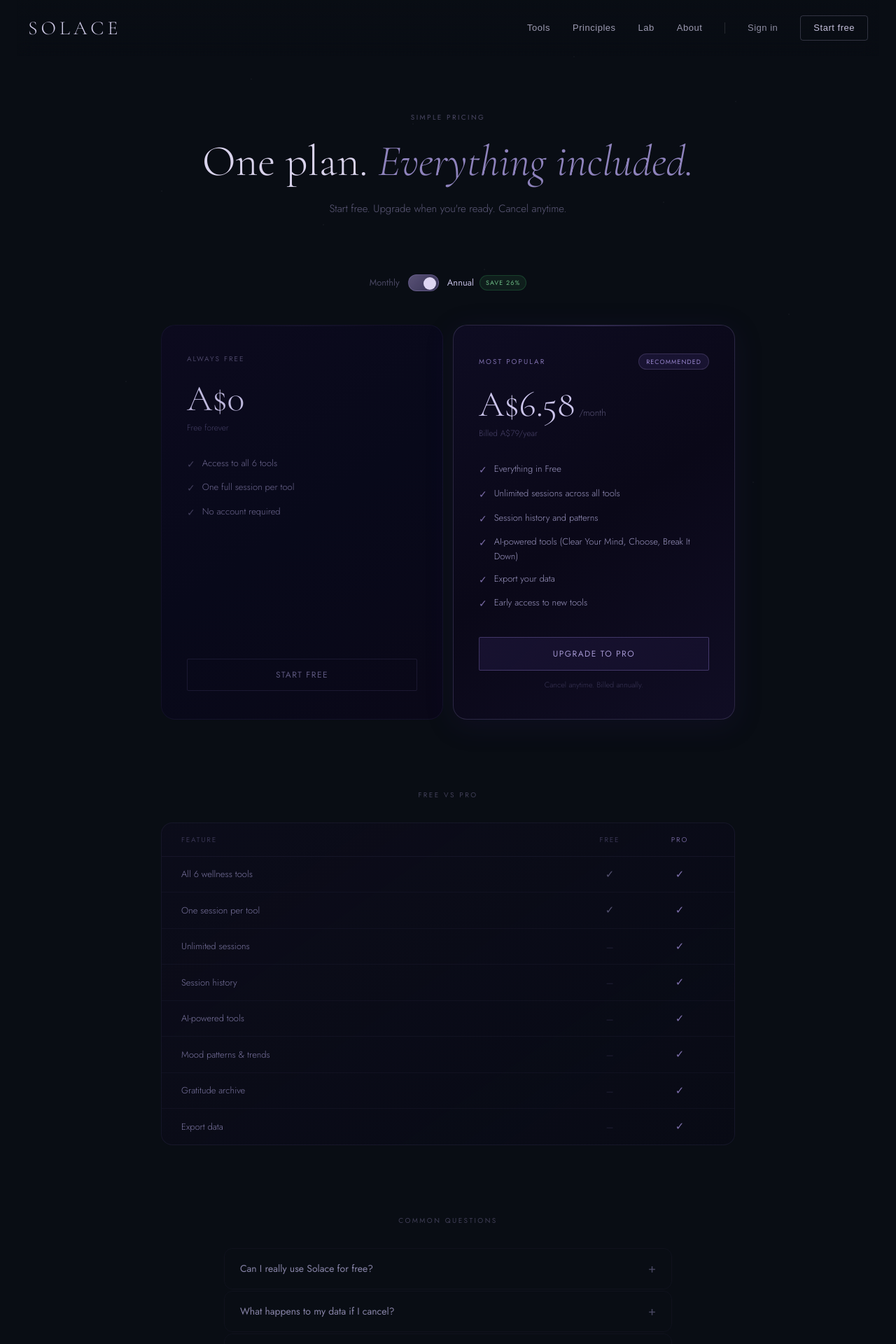
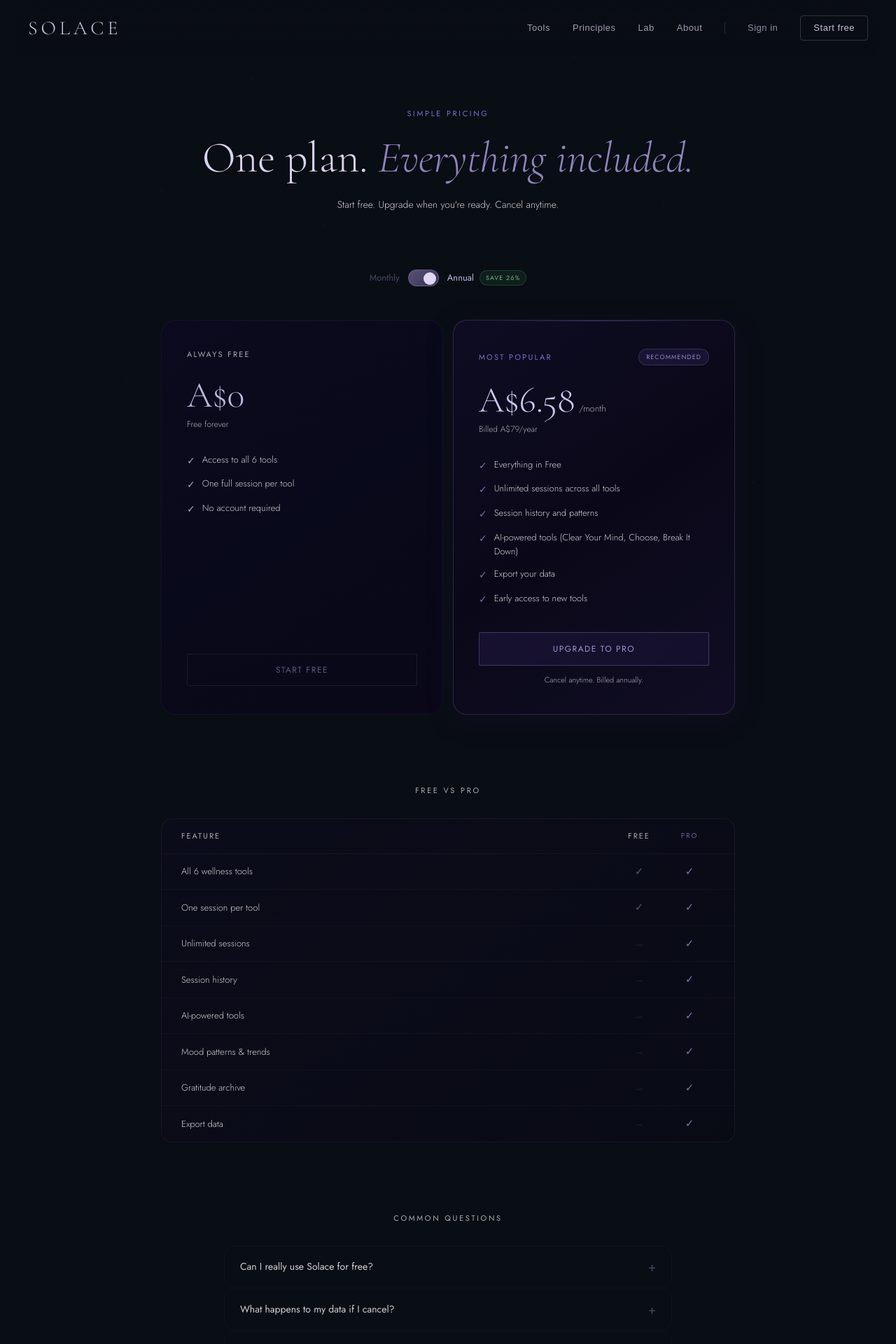
Before and after one commit to salsotk1973/solace, a Next.js app: page /pricing in a window 1280 px wide. Shown: the top 1920 px of the page at 70% size. Built offline with nearby package versions, Linux system fonts and the light colour scheme; no server answers.

Commit message:
Fix: pricing mobile layout + readability pass on pricing, privacy, terms

```diff
--- a/app/(main)/pricing/page.tsx
+++ b/app/(main)/pricing/page.tsx
@@ -5,6 +5,7 @@ import Link from "next/link";
 import PageShell from "@/components/PageShell";
 import CheckoutButton from "@/components/pricing/CheckoutButton";
 import BgSubtle from "@/components/backgrounds/BgSubtle";
+import { TEXT_COLOURS, FONT_SIZE, CATEGORY_COLOURS } from "@/lib/design-tokens";
 
 const FREE_FEATURES = [
   "Access to all 6 tools",
@@ -96,7 +97,7 @@ export default function PricingPage() {
           <section
             style={{
               width:          "100%",
-              padding:        "160px 40px 80px",
+              padding:        "clamp(100px, 12vw, 160px) clamp(20px, 5vw, 40px) 80px",
               boxSizing:      "border-box",
               textAlign:      "center",
             }}
@@ -105,10 +106,10 @@ export default function PricingPage() {
               style={{
                 fontFamily:    "'Jost', sans-serif",
                 fontWeight:    400,
-                fontSize:      "10px",
+                fontSize:      `${FONT_SIZE.eyebrow}px`,
                 letterSpacing: "0.24em",
                 textTransform: "uppercase",
-                color:         "rgba(155,145,198,0.45)",
+                color:         CATEGORY_COLOURS.decide.hex,
                 margin:        "0 0 20px",
               }}
             >
@@ -135,8 +136,8 @@ export default function PricingPage() {
               style={{
                 fontFamily: "'Jost', sans-serif",
                 fontWeight: 300,
-                fontSize:   "15px",
-                color:      "rgba(148,140,188,0.62)",
+                fontSize:   `${FONT_SIZE.body}px`,
+                color:      TEXT_COLOURS.body,
                 lineHeight: 1.7,
                 margin:     0,
               }}
@@ -151,7 +152,7 @@ export default function PricingPage() {
           <section
             style={{
               width:     "100%",
-              padding:   "0 40px 100px",
+              padding:   "0 clamp(20px, 5vw, 40px) 100px",
               boxSizing: "border-box",
             }}
           >
@@ -251,7 +252,7 @@ export default function PricingPage() {
             <div
               style={{
                 display:             "grid",
-                gridTemplateColumns: "repeat(2, 1fr)",
+                gridTemplateColumns: "repeat(auto-fit, minmax(300px, 1fr))",
                 gap:                 "14px",
                 maxWidth:            "820px",
                 margin:              "0 auto",
@@ -264,7 +265,7 @@ export default function PricingPage() {
                 style={{
                   position:      "relative",
                   borderRadius:  "20px",
-                  padding:       "40px 36px",
+                  padding:       "clamp(24px, 5vw, 40px) clamp(20px, 4vw, 36px)",
                   background:    "linear-gradient(145deg, #0c0a1e, #08091a, #0a0818)",
                   border:        `0.5px solid ${cardHovered === "free" ? "rgba(100,92,148,0.28)" : "rgba(80,72,128,0.14)"}`,
                   boxShadow:     cardHovered === "free" ? "0 12px 50px rgba(20,15,50,0.4)" : "none",
@@ -296,10 +297,10 @@ export default function PricingPage() {
                   style={{
                     fontFamily:    "'Jost', sans-serif",
                     fontWeight:    400,
-                    fontSize:      "10px",
+                    fontSize:      `${FONT_SIZE.eyebrow}px`,
                     letterSpacing: "0.20em",
                     textTransform: "uppercase",
-                    color:         "rgba(148,140,188,0.45)",
+                    color:         TEXT_COLOURS.secondary,
                     margin:        "0 0 24px",
                   }}
                 >
@@ -324,7 +325,7 @@ export default function PricingPage() {
                       fontFamily: "'Jost', sans-serif",
                       fontWeight: 300,
                       fontSize:   "12px",
-                      color:      "rgba(120,112,165,0.5)",
+                      color:      TEXT_COLOURS.secondary,
                       margin:     0,
                     }}
                   >
@@ -354,13 +355,13 @@ export default function PricingPage() {
                         fontFamily: "'Jost', sans-serif",
                         fontWeight: 300,
                         fontSize:   "13px",
-                        color:      "rgba(148,140,188,0.72)",
+                        color:      TEXT_COLOURS.body,
                         lineHeight: 1.55,
                       }}
                     >
                       <span
                         style={{
-                          color:      "rgba(148,140,188,0.4)",
+                          color:      TEXT_COLOURS.secondary,
                           flexShrink: 0,
                           marginTop:  "1px",
                           fontSize:   "14px",
@@ -412,7 +413,7 @@ export default function PricingPage() {
                 style={{
                   position:      "relative",
                   borderRadius:  "20px",
-                  padding:       "40px 36px",
+                  padding:       "clamp(24px, 5vw, 40px) clamp(20px, 4vw, 36px)",
                   background:    "linear-gradient(145deg, #0e0c22, #0a0818, #100d24)",
                   border:        `0.5px solid ${cardHovered === "pro" ? "rgba(140,120,210,0.45)" : "rgba(123,111,160,0.28)"}`,
                   boxShadow:     cardHovered === "pro"
@@ -455,10 +456,10 @@ export default function PricingPage() {
                     style={{
                       fontFamily:    "'Jost', sans-serif",
                       fontWeight:    400,
-                      fontSize:      "10px",
+                      fontSize:      `${FONT_SIZE.eyebrow}px`,
                       letterSpacing: "0.20em",
                       textTransform: "uppercase",
-                      color:         "rgba(168,148,225,0.72)",
+                      color:         CATEGORY_COLOURS.decide.hex,
                       margin:        0,
                     }}
                   >
@@ -503,7 +504,7 @@ export default function PricingPage() {
                         fontFamily: "'Jost', sans-serif",
                         fontWeight: 300,
                         fontSize:   "13px",
-                        color:      "rgba(148,140,188,0.55)",
+                        color:      TEXT_COLOURS.secondary,
                         margin:     0,
                       }}
                     >
@@ -515,7 +516,7 @@ export default function PricingPage() {
                       fontFamily: "'Jost', sans-serif",
                       fontWeight: 300,
                       fontSize:   "12px",
-                      color:      "rgba(120,112,165,0.55)",
+                      color:      TEXT_COLOURS.secondary,
                       margin:     "6px 0 0",
                       transition: "opacity 0.25s ease",
                     }}
@@ -546,7 +547,7 @@ export default function PricingPage() {
                         fontFamily: "'Jost', sans-serif",
                         fontWeight: 300,
                         fontSize:   "13px",
-                        color:      "rgba(195,188,238,0.78)",
+                        color:      TEXT_COLOURS.body,
                         lineHeight: 1.55,
                       }}
                     >
@@ -605,8 +606,8 @@ export default function PricingPage() {
                   style={{
                     fontFamily: "'Jost', sans-serif",
                     fontWeight: 300,
-                    fontSize:   "11px",
-                    color:      "rgba(120,112,165,0.42)",
+                    fontSize:   `${FONT_SIZE.eyebrow}px`,
+                    color:      TEXT_COLOURS.secondary,
                     textAlign:  "center",
                     margin:     0,
                   }}
@@ -623,24 +624,26 @@ export default function PricingPage() {
           <section
             style={{
               width:     "100%",
-              padding:   "0 40px 100px",
+              padding:   "0 clamp(20px, 5vw, 40px) 100px",
               boxSizing: "border-box",
             }}
           >
             <div
               style={{
-                maxWidth: "820px",
-                margin:   "0 auto",
+                maxWidth:  "820px",
+                margin:    "0 auto",
+                width:     "100%",
+                boxSizing: "border-box",
               }}
             >
               <p
                 style={{
                   fontFamily:    "'Jost', sans-serif",
                   fontWeight:    400,
-                  fontSize:      "10px",
+                  fontSize:      `${FONT_SIZE.eyebrow}px`,
                   letterSpacing: "0.24em",
                   textTransform: "uppercase",
-                  color:         "rgba(155,145,198,0.38)",
+                  color:         TEXT_COLOURS.secondary,
                   margin:        "0 0 32px",
                   textAlign:     "center",
                 }}
@@ -660,15 +663,15 @@ export default function PricingPage() {
                 <div
                   style={{
                     display:             "grid",
-                    gridTemplateColumns: "1fr 100px 100px",
-                    padding:             "16px 28px",
+                    gridTemplateColumns: "1fr 72px 72px",
+                    padding:             "16px clamp(12px, 3vw, 28px)",
                     borderBottom:        "0.5px solid rgba(100,92,148,0.12)",
                   }}
                 >
-                  <span style={{ fontFamily: "'Jost', sans-serif", fontWeight: 400, fontSize: "10px", letterSpacing: "0.18em", textTransform: "uppercase", color: "rgba(120,112,165,0.4)" }}>
+                  <span style={{ fontFamily: "'Jost', sans-serif", fontWeight: 400, fontSize: `${FONT_SIZE.eyebrow}px`, letterSpacing: "0.18em", textTransform: "uppercase", color: TEXT_COLOURS.secondary }}>
                     Feature
                   </span>
-                  <span style={{ fontFamily: "'Jost', sans-serif", fontWeight: 400, fontSize: "10px", letterSpacing: "0.18em", textTransform: "uppercase", color: "rgba(120,112,165,0.4)", textAlign: "center" }}>
+                  <span style={{ fontFamily: "'Jost', sans-serif", fontWeight: 400, fontSize: `${FONT_SIZE.eyebrow}px`, letterSpacing: "0.18em", textTransform: "uppercase", color: TEXT_COLOURS.secondary, textAlign: "center" }}>
                     Free
                   </span>
                   <span style={{ fontFamily: "'Jost', sans-serif", fontWeight: 400, fontSize: "10px", letterSpacing: "0.18em", textTransform: "uppercase", color: "rgba(168,148,225,0.6)", textAlign: "center" }}>
@@ -682,8 +685,8 @@ export default function PricingPage() {
                     key={row.feature}
                     style={{
                       display:             "grid",
-                      gridTemplateColumns: "1fr 100px 100px",
-                      padding:             "14px 28px",
+                      gridTemplateColumns: "1fr 72px 72px",
+                      padding:             "14px clamp(12px, 3vw, 28px)",
                       borderBottom:        i < COMPARISON_ROWS.length - 1
                         ? "0.5px solid rgba(100,92,148,0.08)"
                         : "none",
@@ -695,7 +698,7 @@ export default function PricingPage() {
                         fontFamily: "'Jost', sans-serif",
                         fontWeight: 300,
                         fontSize:   "13px",
-                        color:      "rgba(168,160,215,0.7)",
+                        color:      TEXT_COLOURS.body,
                       }}
                     >
                       {row.feature}
@@ -724,24 +727,26 @@ export default function PricingPage() {
           <section
             style={{
               width:     "100%",
-              padding:   "0 40px 100px",
+              padding:   "0 clamp(20px, 5vw, 40px) 100px",
               boxSizing: "border-box",
             }}
           >
             <div
               style={{
-                maxWidth: "640px",
-                margin:   "0 auto",
+                maxWidth:  "640px",
+                margin:    "0 auto",
+                width:     "100%",
+                boxSizing: "border-box",
               }}
             >
               <p
                 style={{
                   fontFamily:    "'Jost', sans-serif",
                   fontWeight:    400,
-                  fontSize:      "10px",
+                  fontSize:      `${FONT_SIZE.eyebrow}px`,
                   letterSpacing: "0.24em",
                   textTransform: "uppercase",
-                  color:         "rgba(155,145,198,0.38)",
+                  color:         TEXT_COLOURS.secondary,
                   margin:        "0 0 32px",
                   textAlign:     "center",
                 }}
@@ -789,8 +794,8 @@ export default function PricingPage() {
                             fontWeight: 400,
                             fontSize:   "14px",
                             color:      isOpen
-                              ? "rgba(215,208,248,0.9)"
-                              : "rgba(185,178,225,0.72)",
+                              ? TEXT_COLOURS.primary
+                              : TEXT_COLOURS.body,
                             lineHeight: 1.5,
                             transition: "color 0.3s ease",
                           }}
@@ -818,8 +823,8 @@ export default function PricingPage() {
                             style={{
                               fontFamily: "'Jost', sans-serif",
                               fontWeight: 300,
-                              fontSize:   "13px",
-                              color:      "rgba(148,140,188,0.65)",
+                              fontSize:   `${FONT_SIZE.body}px`,
+                              color:      TEXT_COLOURS.body,
                               lineHeight: 1.75,
                               margin:     0,
                             }}
@@ -856,7 +861,7 @@ export default function PricingPage() {
                 fontWeight: 300,
                 fontStyle:  "italic",
                 fontSize:   "clamp(20px, 2.5vw, 28px)",
-                color:      "rgba(195,185,240,0.55)",
+                color:      TEXT_COLOURS.secondary,
                 margin:     0,
               }}
             >
```
Also changed, not shown: app/(main)/privacy/page.tsx (+14 -9 lines), app/(main)/terms/page.tsx (+14 -9 lines).
